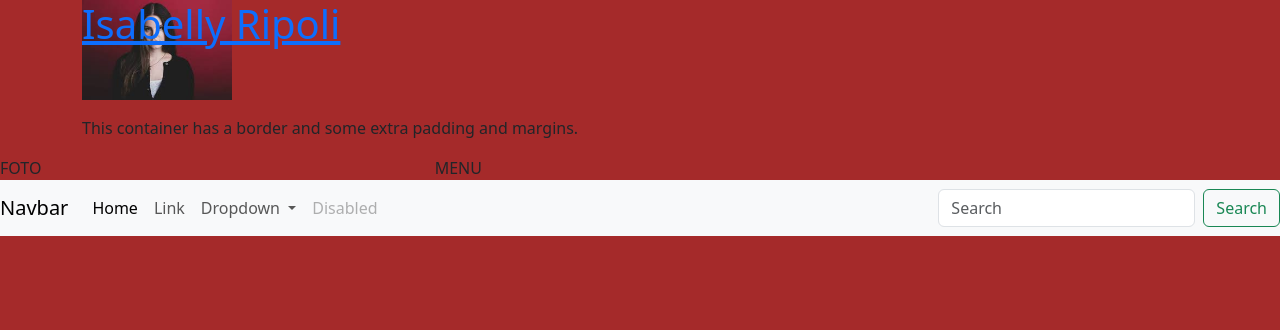
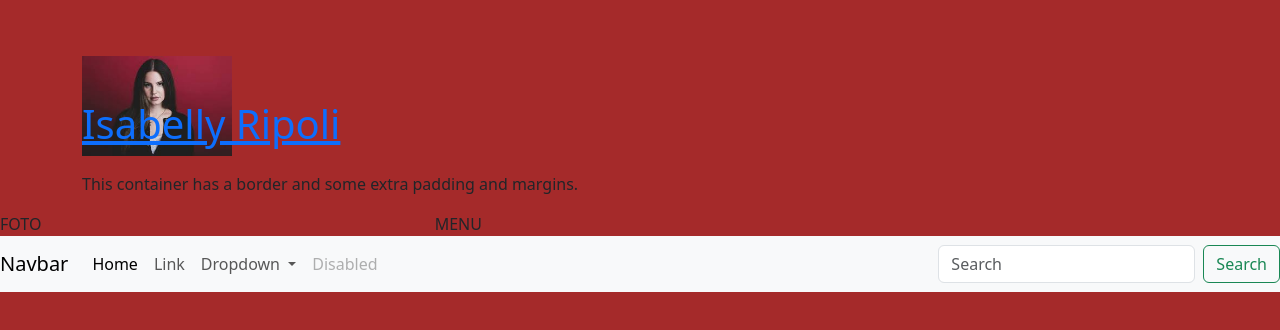
Before and after one commit to isabellyripoli/portfolio, a plain HTML site: page index.html in a window 1280 px wide. Drawn offline with nearby package versions, Linux system fonts and the light colour scheme.

Commit message:
Add files via upload
html alterado com a pagina inicial do protótipo realizada.

```diff
--- a/estilo.css
+++ b/estilo.css
@@ -6,7 +6,6 @@ body {
 
 }
 #nome {
-
-    position: fixed;
-    right: ;
+    translate: 0 100px;
+    transform: rotate(90d);
 }
```
